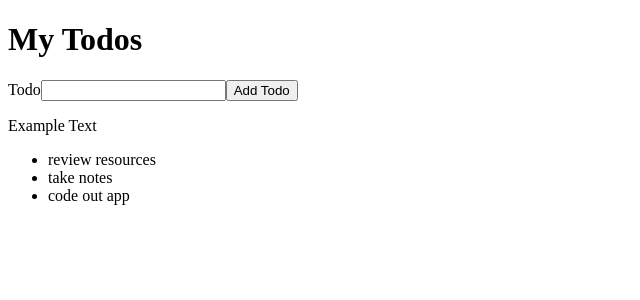
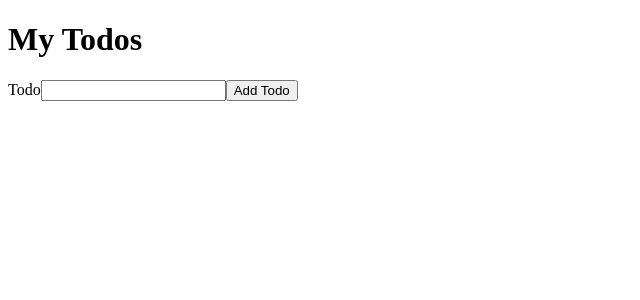
Before and after one commit to savir-nosaj/ctd-todo-list, a React (Vite) app: page / in a window 1280 px wide. Shown: the top 300 px of the page, without its empty margins (0-640 px from the left). Built offline with nearby package versions, Linux system fonts and the light colour scheme.

Commit message:
Week-04
Todo Form Submission, Render Todo from State

```diff
--- a/src/App.jsx
+++ b/src/App.jsx
@@ -4,13 +4,25 @@ import './App.css';
 import { useState } from 'react';
 
 function App() {
-  const [newTodo, setNewTodo] = useState("Example Text");
+  const [todoList, setTodoList] = useState([]);
+
+  function addTodo(title) {
+    const newTodo = {
+      id: Date.now(),
+      title: title
+    }
+    setTodoList([...todoList, newTodo]);
+  }
+
   return (
     <div>
       <h1>My Todos</h1>
-      <ToDoForm/>
-      <p>{newTodo}</p>
-      <ToDoList/>
+      <ToDoForm
+        onAddTodo = {addTodo}
+      />
+      <ToDoList
+        todoList = {todoList}
+      />
     </div>
   );
 }
--- a/src/TodoForm.jsx
+++ b/src/TodoForm.jsx
@@ -1,8 +1,21 @@
-function TodoForm() {
+import { useRef } from "react";
+
+function TodoForm({onAddTodo}) {
+    const todoTitleInput = useRef("");
+
+    function handleAddTodo(event) {
+        event.preventDefault();
+        // console.log(event.target.title.value);
+        const title = event.target.title.value;
+        onAddTodo(title);
+        event.target.title.value = "";
+        todoTitleInput.current.focus();
+    }
+
     return (
-        <form>
+        <form onSubmit={handleAddTodo}>
             <label htmlFor="todoTitle">Todo</label>
-            <input id="todoTitle" type="text" />
+            <input id="todoTitle" name="title" ref={todoTitleInput} type="text"/>
             <button>Add Todo</button>
         </form>
     )
--- a/src/TodoList.jsx
+++ b/src/TodoList.jsx
@@ -1,14 +1,9 @@
 import TodoListItem from "./TodoListItem";
 
-function TodoList() {
-    const todos = [
-        {id: 1, title: "review resources"},
-        {id: 2, title: "take notes"},
-        {id: 3, title: "code out app"}
-    ];
+function TodoList({todoList}) {
     return (
         <ul>
-            {todos.map(todo => {
+            {todoList.map(todo => {
                 return (
                     <TodoListItem
                         key={todo.id}
```
